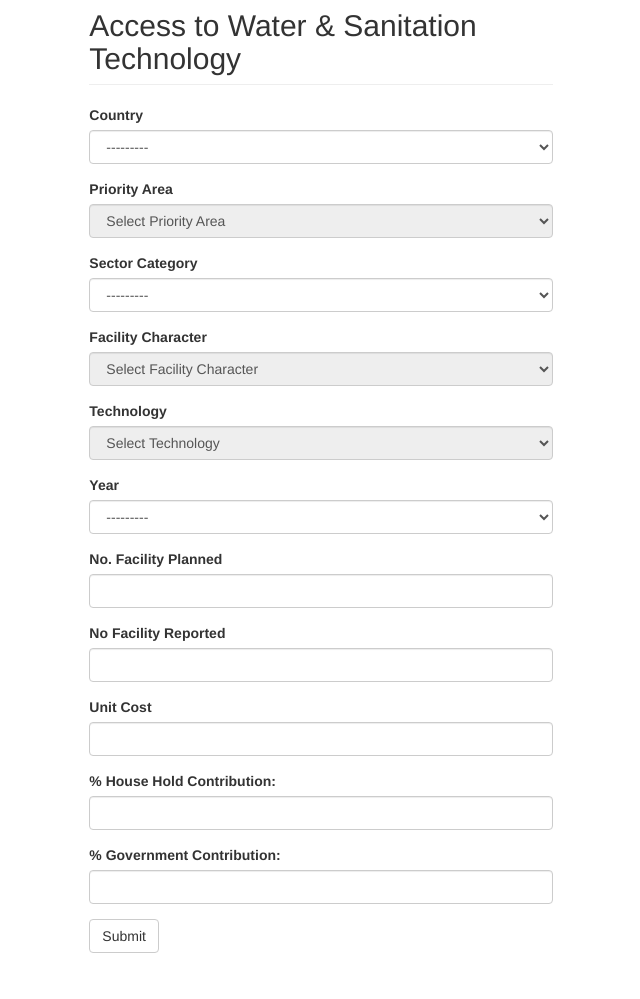
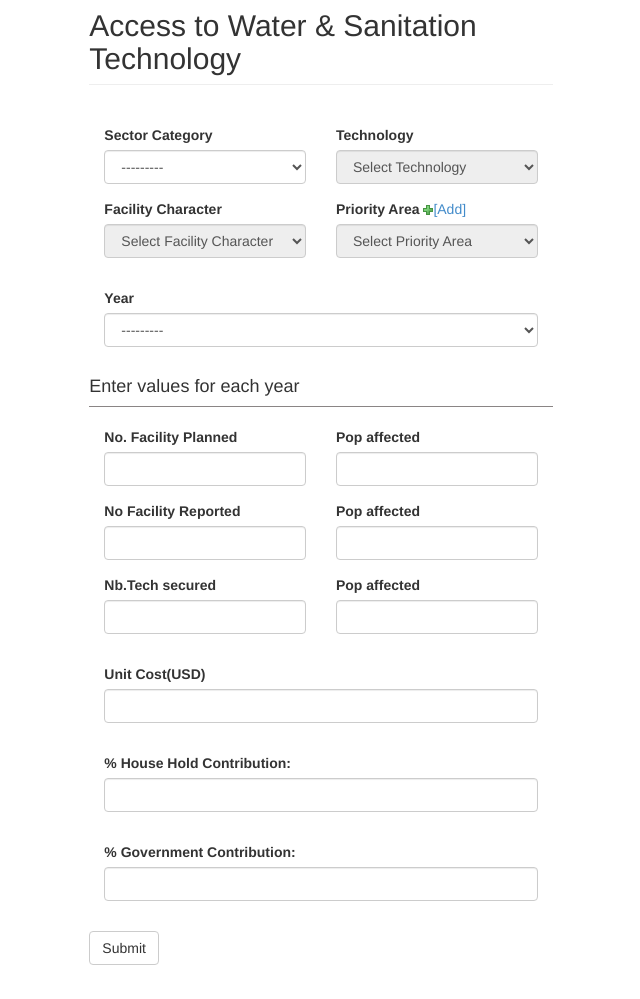
Before and after one commit to eyassug/au-water-sanitation-template, a Django app: template static/templates/facility_access_form.html in a window 1280 px wide. Shown: the part 51-1050 px from the top of the page, without its empty margins (179-819 px from the left). Before the commit the page ends 1004 px from the top, so only its background shows below. Run offline with Django 3.2, Linux system fonts and the light colour scheme; the template is opened without the code that fills it: values that come from a table or form of the project are taken from there, others are empty; parts of the project's set-up code (start-up, migrations or seed data) failed here and were passed over; some libraries are stand-ins or nearby versions.

Commit message:
Modified template layout and filed name

```diff
--- a/static/static/css/starter-template.css
+++ b/static/static/css/starter-template.css
@@ -59,7 +59,7 @@ padding-left: 5px;
 }
 .add-another
 {
-  float: right;
+  float: none;
 }
 .col-md-4
 {
@@ -68,3 +68,9 @@ padding-left: 5px;
   border-bottom-width: thick;
   border-bottom-style: groove;
 }
+.formtitle
+{
+  padding-bottom: 9px;
+margin: 40px 0 20px;
+border-bottom: 1px solid #8A8585;
+}
--- a/static/templates/country_status_form.html
+++ b/static/templates/country_status_form.html
@@ -2,7 +2,7 @@
 {% block content_container %}
     {% load widget_tweaks %}
     <div class ="col-md-6">
-    <h2 class="page-header">Country Status</h2>
+    <h2 class="page-header">Population</h2>
  <form action="" method="post" role="form">
     {% csrf_token %}
     <div class="form-group{% if form.country.errors %} has-error{% endif %}">
--- a/static/templates/facility_access_form.html
+++ b/static/templates/facility_access_form.html
@@ -7,14 +7,15 @@
     <h2 class="page-header">Access to Water & Sanitation Technology</h2>
     <form action="" method="post" role="form">
         {% csrf_token %}
-        <div class="form-group{% if form.country.errors %} has-error{% endif %}">
+
+
+
+    <div class="col-md-6 form-group">
+       <!-- <div class="form-group{% if form.country.errors %} has-error{% endif %}">
             <label for="id_country">Country</label>
             {% render_field form.country class+="form-control" %}
         </div>
-        <div class="form-group{% if form.priority_area.errors %} has-error{% endif %}">
-            <label for="id_priority_area">Priority Area</label>
-            {% render_field form.priority_area class+="form-control" %}
-        </div>
+        !-->
         <div class="form-group{% if form.sector_category.errors %} has-error{% endif %}">
             <label for="id_sector_category">Sector Category</label>
             {% render_field form.sector_category class+="form-control" %}
@@ -23,11 +24,25 @@
             <label for="id_facility_character">Facility Character</label>
             {% render_field form.facility_character class+="form-control" disabled=true %}
         </div>
+
+
+    </div>
+     <div class="col-md-6 form-group">
             <div class="form-group{% if form.technology.errors %} has-error{% endif %}">
                 <label for="id_technology">Technology</label>
                 {% render_field form.technology class+="form-control" %}
             </div>
+            <div class="form-group{% if form.priority_area.errors %} has-error{% endif %}">
+                <label for="id_priority_area">Priority Area</label>
+                <a href="/admin/dashboard/priorityarea/add/"  class="add-another" id="add_id_partner" onclick="return showAddAnotherPopup(this);">
+                <img src="/static/admin/img/icon_addlink.gif" width="10" height="10" alt="Add Another"/>[Add]</a>
+                {% render_field form.priority_area class+="form-control" %}
+            </div>
 
+    </div>
+
+
+            <div class="col-md-12 form-group">
                  <div class="form-group{% if form.year.errors %} has-error{% endif %}">
                         <label for="id_year">Year</label>
                         <select class="form-control" id="id_country" name="country">
@@ -53,9 +68,11 @@
                         <option value="1993">1993</option><option value="1992">1992</option>
                         <option value="1991">1991</option><option value="1990">1990</option>
                   </select>
-
+                </div>
 
             </div>
+           <h4 class="formtitle">Enter values for each year</h4>
+            <div class="col-md-6 form-group">
                 <div class="form-group{% if form.planned.errors %} has-error{% endif %}">
                     <label for="id_planned">No. Facility Planned</label>
                     <input id="id_planned" name="planned" step="1e-10" type="number" class="form-control" />
@@ -64,19 +81,45 @@
                     <label for="id_actual">No Facility Reported</label>
                     <input id="id_actual" name="actual" step="1e-10" type="number" class="form-control" />
                 </div>
+                <div class="form-group{% if form.actual.errors %} has-error{% endif %}">
+                    <label for="id_actual">Nb.Tech secured</label>
+                    <input id="id_actual" name="actual" step="1e-10" type="number" class="form-control" />
+                </div>
+            </div>
+            <div class="col-md-6 form-group">
+                <div class="form-group{% if form.planned.errors %} has-error{% endif %}">
+                    <label for="id_planned">Pop affected</label>
+                    <input id="id_planned" name="planned" step="1e-10" type="number" class="form-control" />
+                </div>
+                <div class="form-group{% if form.actual.errors %} has-error{% endif %}">
+                    <label for="id_actual">Pop affected</label>
+                    <input id="id_actual" name="actual" step="1e-10" type="number" class="form-control" />
+                </div>
+                <div class="form-group{% if form.actual.errors %} has-error{% endif %}">
+                    <label for="id_actual">Pop affected</label>
+                    <input id="id_actual" name="actual" step="1e-10" type="number" class="form-control" />
+                </div>
+            </div>
+        <div class="col-md-12 form-group">
             <div class="form-group{% if form.unit_cost.errors %} has-error{% endif %}" >
-            <label for="id_unit_cost">Unit Cost</label>
+                <label for="id_unit_cost">Unit Cost(USD)</label>
                 <input id="id_unit_cost" name="unit_cost" step="1e-10" type="number" class="form-control" />
             </div>
+        </div>
+        <div class="col-md-12 form-group">
             <div class="form-group{% if form.house_hold_contribution.errors %} has-error{% endif %}">
                 <label for="id_house_hold_contribution">% House Hold Contribution:</label>
                 <input id="id_house_hold_contribution" name="house_hold_contribution" step="0.01" type="number" class="form-control" />
             </div>
+        </div>
+        <div class="col-md-12 form-group">
             <div class="form-group{% if form.government_contribution.errors %} has-error{% endif %}">
                 <label for="id_government_contribution">% Government Contribution:</label>
                 <input id="id_government_contribution" name="government_contribution" step="0.01" type="number" class="form-control" />
             </div>
+        </div>
     <button type="submit" class="btn btn-default">Submit</button>
+
     </form>
    </div>
 
--- a/static/templates/partner_contribution_form.html
+++ b/static/templates/partner_contribution_form.html
@@ -24,11 +24,11 @@
         <div class="form-group{% if form.partner.errors %} has-error{% endif %}">
             <label for="id_partner">Partner</label>
             <a href="/admin/dashboard/partner/add/"  class="add-another" id="add_id_partner" onclick="return showAddAnotherPopup(this);">
-                <img src="/static/admin/img/icon_addlink.gif" width="10" height="10" alt="Add Another"/></a>
+                <img src="/static/admin/img/icon_addlink.gif" width="10" height="10" alt="Add Another"/>[Add Partner]</a>
             {% render_field form.partner class+="form-control" %}
         </div>
         <div class="form-group{% if form.year.errors %} has-error{% endif %}">
-            <label for="id_annual_contribution">Ao. Annual Contribution</label>
+            <label for="id_annual_contribution">Annual Contribution</label>
             <input id="id_annual_contribution" name="annual_contribution" step="0.0001" type="number" class="form-control" />
         </div>
         <div class="form-group{% if form.year.errors %} has-error{% endif %}">
--- a/static/templates/priority_area_status_form.html
+++ b/static/templates/priority_area_status_form.html
@@ -24,7 +24,7 @@
          <div class="form-group{% if form.priority_area.errors %} has-error{% endif %}">
             <label for="id_priority_area">Priority Area</label>
             <a href="/admin/dashboard/priorityarea/add/"  class="add-another" id="add_id_partner" onclick="return showAddAnotherPopup(this);">
-                <img src="/static/admin/img/icon_addlink.gif" width="10" height="10" alt="Add Another"/></a>
+                <img src="/static/admin/img/icon_addlink.gif" width="10" height="10" alt="Add Another"/>[Add Priority Area]</a>
             {% render_field form.priority_area class+="form-control" %}
         </div>
          <div class="form-group{% if form.year.errors %} has-error{% endif %}">
```
Also changed, not shown: static/templates/community_approach_form.html (+12 -2 lines), static/templates/partner_event_contribution_form.html (+10 -9 lines), static/templates/sector_performance_form.html (+45 -26 lines). Lines whose indentation alone changed are shown as unchanged.
